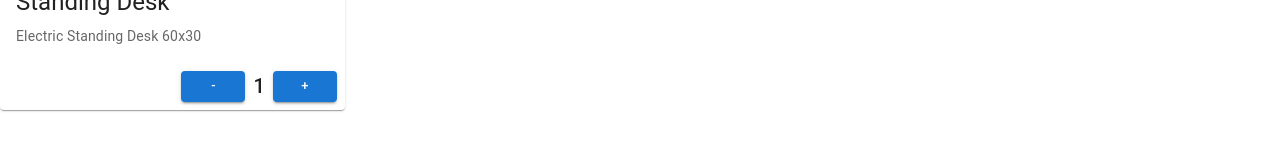
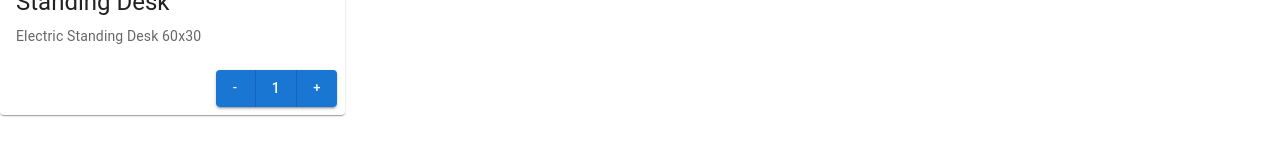
Before and after one commit to tomascmk/importing-store-project, a React (Create React App) app: page / in a window 1280 px wide. Shown: the part 268-424 px from the top of the page. Built offline with nearby package versions, Linux system fonts and the light colour scheme.

Commit message:
Update ItemCount.tsx

```diff
--- a/src/components/itemListContainer/ItemCount.tsx
+++ b/src/components/itemListContainer/ItemCount.tsx
@@ -3,7 +3,7 @@ import Card from "@mui/material/Card";
 import CardContent from "@mui/material/CardContent";
 import CardMedia from "@mui/material/CardMedia";
 import Typography from "@mui/material/Typography";
-import { Button, CardActionArea, CardActions } from "@mui/material";
+import { Button, ButtonGroup, CardActionArea, CardActions, Tooltip } from "@mui/material";
 import { CandlestickChartOutlined } from "@mui/icons-material";
 
 interface Properties {
@@ -48,15 +48,19 @@ export const ItemCount: React.FC<Properties> = ({ stock, initial, onAdd }) => {
         </CardContent>
       </CardActionArea>
       <CardActions sx={{ display: "flex", justifyContent: "right" }}>
-        <Button size="small" variant="contained" color="primary" onClick={() => handleCantChange(itemCant - 1)}>
-          -
-        </Button>
-        <Typography variant="h6" component="h6">
-          {itemCant}
-        </Typography>
-        <Button size="small" variant="contained" color="primary" onClick={() => handleCantChange(itemCant + 1)}>
-          +
-        </Button>
+        <ButtonGroup variant="contained" aria-label="outlined primary button group">
+          <Tooltip title="Remove Item" placement="top" arrow>
+            <Button size="small" color="primary" onClick={() => handleCantChange(itemCant - 1)}>
+              -
+            </Button>
+          </Tooltip>
+          <Button>{itemCant}</Button>
+          <Tooltip title="Add Item" placement="top" arrow>
+            <Button size="small" color="primary" onClick={() => handleCantChange(itemCant + 1)}>
+              +
+            </Button>
+          </Tooltip>
+        </ButtonGroup>
       </CardActions>
     </Card>
   );
```
